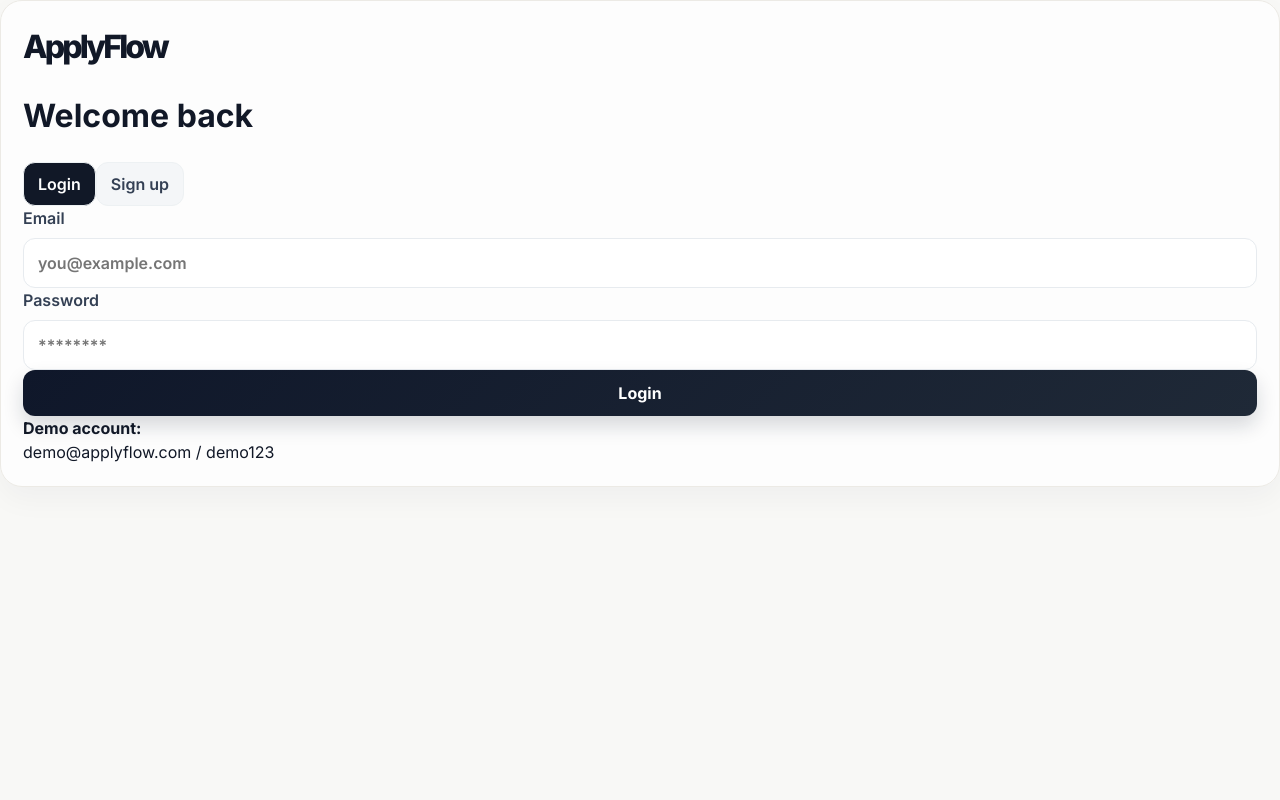
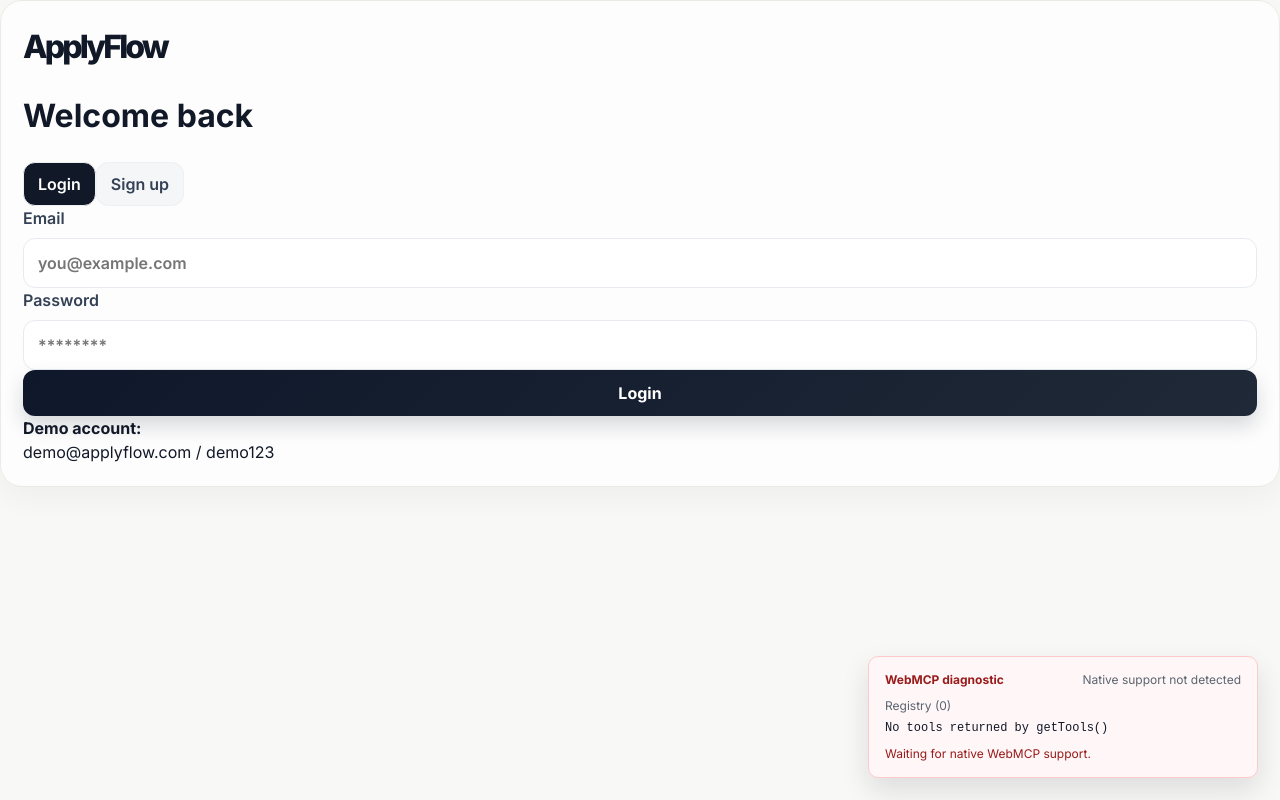
Before and after one commit to itsbilyatt/ApplyFlow, a React (Vite) app: page / in a window 1280 px wide. Built offline with nearby package versions, Linux system fonts and the light colour scheme.

Commit message:
Add WebMCP diagnostic component and refactor WebMCP tool registration

```diff
--- a/src/App.tsx
+++ b/src/App.tsx
@@ -14,6 +14,7 @@
 
   return (
     <BrowserRouter>
+      <WebMcpDiagnostic />
       <Routes>
         <Route path="/auth" element={<AuthPage />} />
         <Route path="/" element={currentUser ? <DashboardPage /> : <AuthPage />} />
@@ -27,6 +28,26 @@
         <Route path="/apply/:jobId/submitted" element={currentUser ? <SubmittedPage /> : <AuthPage />} />
       </Routes>
     </BrowserRouter>
+  )
+}
+
+function WebMcpDiagnostic() {
+  const [status, setStatus] = useState(getWebMcpStatus)
+
+  useEffect(() => subscribeToWebMcpStatus(setStatus), [])
+
+  return (
+    <aside className={`webmcp-diagnostic ${status.error ? 'has-error' : 'is-ready'}`} aria-label="WebMCP diagnostic">
+      <div className="webmcp-diagnostic-header">
+        <strong>WebMCP diagnostic</strong>
+        <span>{status.found ? 'Native support detected' : 'Native support not detected'}</span>
+      </div>
+      <div className="webmcp-diagnostic-tools">
+        <span>Registry ({status.registered.length})</span>
+        <code>{status.registered.length ? status.registered.join(', ') : 'No tools returned by getTools()'}</code>
+      </div>
+      {status.error && <div className="webmcp-diagnostic-error">{status.error}</div>}
+    </aside>
   )
 }
 
@@ -797,7 +818,6 @@
 }
 
 function AppShell({ children }: { children: React.ReactNode }) {
-  const [webMcpStatus, setWebMcpStatus] = useState(getWebMcpStatus)
   const location = useLocation()
   const navItems = [
     { label: 'Dashboard', path: '/' },
@@ -806,8 +826,6 @@
     { label: 'Profile', path: '/profile' },
   ]
   const currentUser = getCurrentUser()
-
-  useEffect(() => subscribeToWebMcpStatus(setWebMcpStatus), [])
 
   return (
     <div className="app-shell">
@@ -848,9 +866,6 @@
               Logout
             </button>
             <span className="demo-badge">DEMO MODE</span>
-            <span className={`webmcp-status ${webMcpStatus.found ? 'available' : 'unavailable'}`} title={webMcpStatus.registered.join(', ') || 'No tools registered'}>
-              WebMCP {webMcpStatus.found ? `${webMcpStatus.registered.length} tools` : 'unavailable'}
-            </span>
           </div>
         </header>
         <div className="page-body">{children}</div>
--- a/src/main.tsx
+++ b/src/main.tsx
@@ -4,10 +4,10 @@
 import './styles.css'
 import { registerWebMcpTools } from './webmcp'
 
-void registerWebMcpTools().then(() => {
-  ReactDOM.createRoot(document.getElementById('root')!).render(
-    <React.StrictMode>
-      <App />
-    </React.StrictMode>,
-  )
-})
+ReactDOM.createRoot(document.getElementById('root')!).render(
+  <React.StrictMode>
+    <App />
+  </React.StrictMode>,
+)
+
+void registerWebMcpTools()
--- a/src/styles.css
+++ b/src/styles.css
@@ -190,24 +190,54 @@
   font-weight: 800;
 }
 
-.webmcp-status {
-  font-size: 11px;
-  font-weight: 700;
-  white-space: nowrap;
-  padding: 8px 10px;
-  border: 1px solid var(--line);
-  border-radius: 8px;
+.webmcp-diagnostic {
+  position: fixed;
+  right: 22px;
+  bottom: 22px;
+  z-index: 10;
+  width: min(390px, calc(100vw - 44px));
+  padding: 14px 16px;
+  border: 1px solid #bbf7d0;
+  border-radius: 10px;
+  background: #f0fdf4;
+  color: #166534;
+  box-shadow: 0 12px 28px rgba(15, 23, 42, 0.12);
+  font-size: 12px;
 }
 
-.webmcp-status.available {
-  color: #166534;
-  background: #f0fdf4;
-  border-color: #bbf7d0;
+.webmcp-diagnostic.has-error {
+  border-color: #fecaca;
+  background: #fff7f7;
+  color: #991b1b;
 }
 
-.webmcp-status.unavailable {
-  color: #667085;
-  background: #f8fafc;
+.webmcp-diagnostic-header,
+.webmcp-diagnostic-tools {
+  display: flex;
+  justify-content: space-between;
+  gap: 12px;
+}
+
+.webmcp-diagnostic-header span,
+.webmcp-diagnostic-tools span {
+  color: var(--muted);
+}
+
+.webmcp-diagnostic-tools {
+  display: block;
+  margin-top: 8px;
+}
+
+.webmcp-diagnostic-tools code {
+  display: block;
+  margin-top: 4px;
+  overflow-wrap: anywhere;
+  color: var(--text);
+}
+
+.webmcp-diagnostic-error {
+  margin-top: 8px;
+  overflow-wrap: anywhere;
 }
 
 .page-body {
--- a/src/webmcp.ts
+++ b/src/webmcp.ts
@@ -1,16 +1,19 @@
 import { createApplication, getApplications, getApplicationById, submitApplication, validateApplication } from './services/applicationService'
 import { getJobDetails, searchJobs } from './services/jobService'
 
-export type WebMcpStatus = { found: boolean; registered: string[] }
+export type WebMcpStatus = { found: boolean; registered: string[]; error?: string }
 const statusEvent = 'applyflow:webmcp-status'
-let currentStatus: WebMcpStatus = { found: false, registered: [] }
+let currentStatus: WebMcpStatus = { found: false, registered: [], error: 'Waiting for native WebMCP support.' }
 
 declare global {
   interface Navigator { modelContext?: ModelContext }
   interface Document { modelContext?: ModelContext }
 }
 
-type ModelContext = { registerTool: (tool: WebMcpTool, options?: { signal?: AbortSignal }) => Promise<void> }
+type ModelContext = {
+  registerTool: (tool: WebMcpTool, options?: { signal?: AbortSignal }) => Promise<void>
+  getTools: () => Promise<Array<{ name?: string }>>
+}
 type WebMcpTool = {
   name: string
   description: string
@@ -22,6 +25,26 @@
 function publishStatus(status: WebMcpStatus) {
   currentStatus = status
   if (typeof window !== 'undefined') window.dispatchEvent(new CustomEvent(statusEvent, { detail: status }))
+}
+
+const registrationKey = Symbol.for('applyflow.webmcp-registration')
+type RegistrationState = { context: ModelContext; promise: Promise<void> }
+
+function getNativeModelContext(): ModelContext | undefined {
+  const context = typeof document !== 'undefined'
+    ? document.modelContext ?? (typeof navigator !== 'undefined' ? navigator.modelContext : undefined)
+    : undefined
+  return context && typeof context.registerTool === 'function' && typeof context.getTools === 'function' ? context : undefined
+}
+
+async function waitForNativeModelContext(timeoutMs = 10000): Promise<ModelContext> {
+  const startedAt = Date.now()
+  while (Date.now() - startedAt < timeoutMs) {
+    const context = getNativeModelContext()
+    if (context) return context
+    await new Promise((resolve) => window.setTimeout(resolve, 100))
+  }
+  throw new Error('Native WebMCP/modelContext was not available within 10 seconds.')
 }
 
 export function getWebMcpStatus(): WebMcpStatus { return currentStatus }
@@ -117,21 +140,40 @@
 }
 
 export async function registerWebMcpTools(): Promise<void> {
-  const modelContext = typeof document !== 'undefined' ? document.modelContext ?? (typeof navigator !== 'undefined' ? navigator.modelContext : undefined) : undefined
-  if (!modelContext || !('registerTool' in modelContext)) {
-    publishStatus({ found: false, registered: [] })
-    return
-  }
-  const controller = new AbortController()
-  const registered: string[] = []
-  for (const tool of defineTools()) {
-    try {
-      await modelContext.registerTool(tool, { signal: controller.signal })
-      registered.push(tool.name)
-    } catch {
-      publishStatus({ found: true, registered: [...registered] })
-      continue
+  if (typeof window === 'undefined') return
+
+  try {
+    const modelContext = await waitForNativeModelContext()
+    const globalState = globalThis as typeof globalThis & { [registrationKey]?: RegistrationState }
+    const existing = globalState[registrationKey]
+    if (existing?.context === modelContext) {
+      await existing.promise
+      const registered = (await modelContext.getTools())
+        .map((tool) => tool.name)
+        .filter((name): name is string => Boolean(name))
+      publishStatus({ found: true, registered })
+      return
     }
-    publishStatus({ found: true, registered: [...registered] })
+
+    const promise = (async () => {
+      const controller = new AbortController()
+      for (const tool of defineTools()) {
+        await modelContext.registerTool(tool, { signal: controller.signal })
+      }
+
+      const registered = (await modelContext.getTools())
+        .map((tool) => tool.name)
+        .filter((name): name is string => Boolean(name))
+      publishStatus({ found: true, registered })
+      console.info('[ApplyFlow] WebMCP tools registered:', registered)
+    })()
+
+    globalState[registrationKey] = { context: modelContext, promise }
+    await promise
+  } catch (error) {
+    const message = error instanceof Error ? error.message : String(error)
+    const found = Boolean(getNativeModelContext())
+    publishStatus({ found, registered: [], error: message })
+    console.error('[ApplyFlow] WebMCP initialization failed:', error)
   }
 }
```
